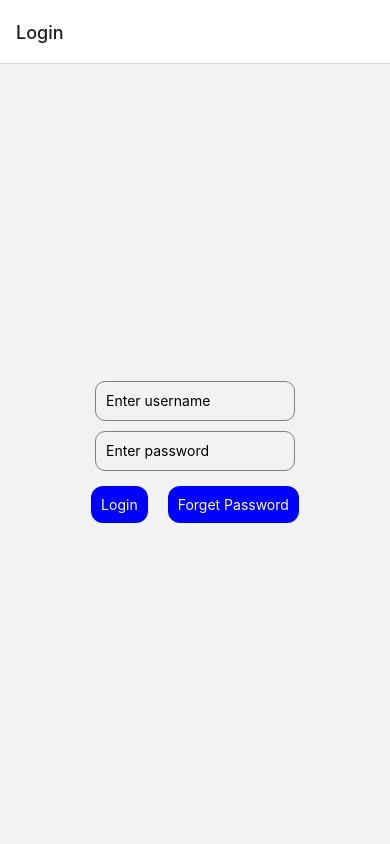
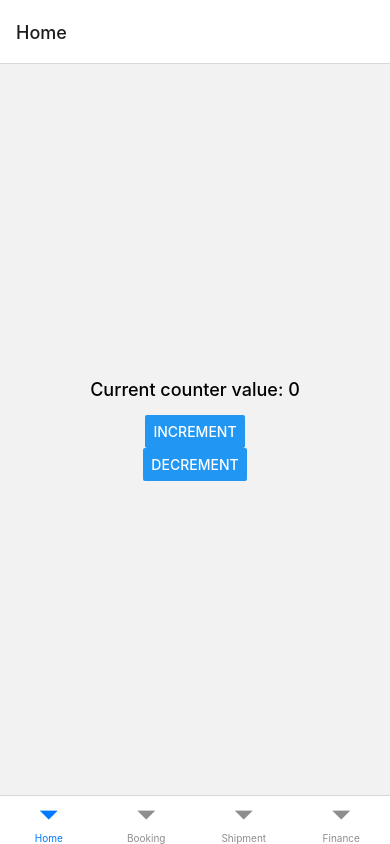
Before and after one commit to neelam207/myPil, a React Native app: screen /Tab in a window 390 px wide. Built offline with nearby package versions, Linux system fonts and the light colour scheme.

Commit message:
implemented tab navigation and axios

```diff
--- a/App.js
+++ b/App.js
@@ -1,4 +1,4 @@
-import Home from './src/screens/Home';
+import Home from './app/screens/Home/Home';
 import { Provider } from "react-redux";
 import { store } from "./src/store";
 import Nav from './app/module/navigation'
--- /dev/null
+++ b/app/module/navigation/TabBarNavigators/AppTabNavigation.js
@@ -0,0 +1,20 @@
+import { createBottomTabNavigator } from '@react-navigation/bottom-tabs';
+import Home from '../../../screens/Home/Home';
+import Booking from '../../../screens/Booking/Booking';
+import Shipment from '../../../screens/Shipment/Shipment';
+import Finance from '../../../screens/Finance/Finance';
+
+const Tab = createBottomTabNavigator();
+
+ const AppTabNavigation = ()=> {
+  return (
+    <Tab.Navigator>
+      <Tab.Screen name="Home" component={Home}  />
+      <Tab.Screen name="Booking" component={Booking} />
+      <Tab.Screen name="Shipment" component={Shipment}  />
+      <Tab.Screen name="Finance" component={Finance}  />
+
+    </Tab.Navigator>
+  );
+}
+export default  AppTabNavigation;
--- a/app/module/navigation/index.js
+++ b/app/module/navigation/index.js
@@ -1,18 +1,22 @@
 import * as React from 'react';
 import { NavigationContainer } from '@react-navigation/native';
 import { createNativeStackNavigator } from '@react-navigation/native-stack';
-import Home from '../../../src/screens/Home';
+import Home from '../../screens/Home/Home';
 import LoginScreen from '../../screens/LoginScreen';
-
+import AppTabNavigation from './TabBarNavigators/AppTabNavigation';
 
 
 const Stack = createNativeStackNavigator();
 
 const Nav=() =>{
+
   return (
     <NavigationContainer>
       <Stack.Navigator>
-        <Stack.Screen name="Login" component={LoginScreen} />
+      <Stack.Screen name="Login" component={LoginScreen} />
+      <Stack.Screen name="Home" component={Home} />
+      <Stack.Screen name="Tab" component={AppTabNavigation} options={{headerShown:false}} />
+
       </Stack.Navigator>
     </NavigationContainer>
   );
--- /dev/null
+++ b/app/screens/Booking/Booking.js
@@ -0,0 +1,12 @@
+import { StyleSheet, Text, View } from 'react-native'
+import React from 'react'
+
+export default function Booking() {
+  return (
+    <View>
+      <Text>Booking</Text>
+    </View>
+  )
+}
+
+const styles = StyleSheet.create({})
--- /dev/null
+++ b/app/screens/Finance/Finance.js
@@ -0,0 +1,12 @@
+import { StyleSheet, Text, View } from 'react-native'
+import React from 'react'
+
+export default function Finance() {
+  return (
+    <View>
+      <Text>Finance</Text>
+    </View>
+  )
+}
+
+const styles = StyleSheet.create({})
--- a/src/screens/Home.js
+++ b/app/screens/Home/Home.js
@@ -1,6 +1,6 @@
 import { Text, StyleSheet, View, Button } from "react-native";
 import { useSelector, useDispatch } from "react-redux";
-import { increment,decrement } from "../features/counter/counter";
+import { increment,decrement } from "../../../src/features/counter/counter";
 
 export default function Home() {
   const dispatch = useDispatch();
--- a/app/screens/LoginScreen.js
+++ b/app/screens/LoginScreen.js
@@ -1,21 +1,40 @@
 import { View, Text ,TextInput,TouchableOpacity,StyleSheet} from 'react-native'
-import React from 'react'
+import React,{useState} from 'react'
+import { signInUser } from '../webserviceRequest/signInUser'
+import { useNavigation } from '@react-navigation/native'
 
 export default function LoginScreen() {
+  const [userName, setuserName] = useState('')
+  const [password, setpassword] = useState()
+  const navigation=useNavigation()
+  const signIn = async(userName,password)=>{
+
+   const resp= await signInUser(userName,password)
+    if(resp.status==200){
+     navigation.replace('Tab')
+
+    }
+  }
   return (
     <View style={{flex:1,justifyContent:'center',alignItems:'center'}}>
         <TextInput
         style={styles.inputStyle}
-        placeholder='Enter username'/>
+        placeholder='Enter username'
+        onChangeText={(e)=>setuserName(e)}
+        value={userName}
+        />
         <TextInput
 
         style={styles.inputStyle}
         placeholder='Enter password'
         secureTextEntry
+        onChangeText={(e)=>setpassword(e)}
+        value={password}
         />
        <View style={{flexDirection:'row'}}>
        <TouchableOpacity
        style={styles.buttonStyle}
+       onPress={()=>signIn(userName,password)}
        >
             <Text style={{color:'white'}}>Login</Text>
         </TouchableOpacity>
--- /dev/null
+++ b/app/screens/Shipment/Shipment.js
@@ -0,0 +1,12 @@
+import { StyleSheet, Text, View } from 'react-native'
+import React from 'react'
+
+export default function Shipment() {
+  return (
+    <View>
+      <Text>Shipment</Text>
+    </View>
+  )
+}
+
+const styles = StyleSheet.create({})
--- /dev/null
+++ b/app/webserviceRequest/signInUser.js
@@ -0,0 +1,22 @@
+import axios from 'axios';
+const API_KEY = 'AIzaSyBDgIx7grCb9_RPIkjXOtcX4TVxgQOPZcM';
+
+export async function signInUser(email, password) {
+ //
+  try {
+    const response = await axios.post(
+      `https://identitytoolkit.googleapis.com/v1/accounts:signInWithPassword?key=${API_KEY}`,
+      {
+        email: email,
+        password: password,
+      },
+    );
+
+    //console.log('response', response);
+    alert('Sign In Successfully');
+   return response;
+
+  } catch (error) {
+    alert('Incorrect Id password');
+  }
+}
--- a/package.json
+++ b/package.json
@@ -16,6 +16,7 @@
     "@react-navigation/native": "^6.1.7",
     "@react-navigation/native-stack": "^6.9.13",
     "@reduxjs/toolkit": "^1.9.5",
+    "axios": "^1.4.0",
     "react": "18.2.0",
     "react-native": "0.72.4",
     "react-native-safe-area-context": "^4.7.1",
```
Also changed, not shown: 1 other file (tests, documents, lock files or other folders).
